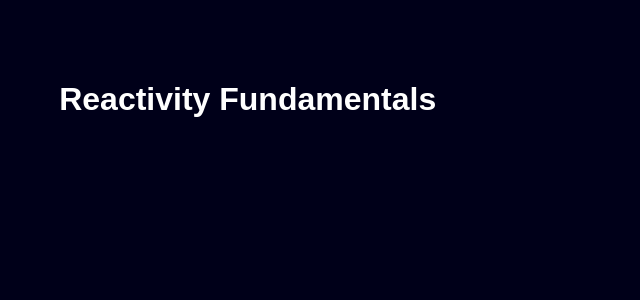
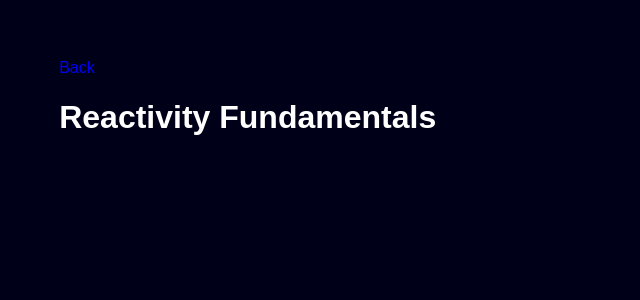
Before and after one commit to sam-yng/vue-feature-showcase, a Vue app: page /reactivity in a window 1280 px wide. Shown: the top 300 px of the page, without its empty margins (0-640 px from the left). Built offline with nearby package versions, Linux system fonts and the light colour scheme; the HTML template or start-up script is replaced by a standard one.

Commit message:
more navigation

```diff
--- a/src/App.vue
+++ b/src/App.vue
@@ -1,9 +1,19 @@
 <script setup lang="ts">
 import { RouterView } from 'vue-router'
+import NavButton from './components/NavButton.vue'
 </script>
 
 <template>
   <main class="view">
+    <RouterLink
+      class="router-link"
+      to="/"
+      customer
+      v-slot="{ navigate, href, isActive }"
+      v-if="$route.path !== '/'"
+    >
+      <NavButton isReturn :href="href" :active="isActive" @click="navigate">Back</NavButton>
+    </RouterLink>
     <RouterView />
   </main>
 </template>
--- a/src/assets/main.css
+++ b/src/assets/main.css
@@ -1 +1,5 @@
 @import './base.css';
+
+.router-link {
+  text-decoration: none;
+}
--- a/src/components/NavButton.vue
+++ b/src/components/NavButton.vue
@@ -2,6 +2,7 @@
 defineProps<{
   href: string
   active: boolean
+  isReturn?: boolean
 }>()
 
 const emit = defineEmits(['click'])
@@ -12,7 +13,11 @@ const onClick = (e: MouseEvent) => {
 </script>
 
 <template>
-  <a class="button" :href="href" :class="{ active }" @click="onClick">
+  <a
+    :href="href"
+    :class="{ active, 'return-button': isReturn, button: !isReturn }"
+    @click="onClick"
+  >
     <slot />
   </a>
 </template>
@@ -33,4 +38,11 @@ const onClick = (e: MouseEvent) => {
   color: white;
   background-color: #000019;
 }
+.return-button {
+  text-align: center;
+  text-decoration: none;
+}
+.return-button:hover {
+  color: green;
+}
 </style>
--- a/src/views/HomeView.vue
+++ b/src/views/HomeView.vue
@@ -24,8 +24,4 @@ import NavContainer from '@/components/NavContainer.vue'
   </NavContainer>
 </template>
 
-<style scoped>
-.router-link {
-  text-decoration: none;
-}
-</style>
+<style scoped></style>
```
Also changed, not shown: src/assets/arrow-left.svg (added).
